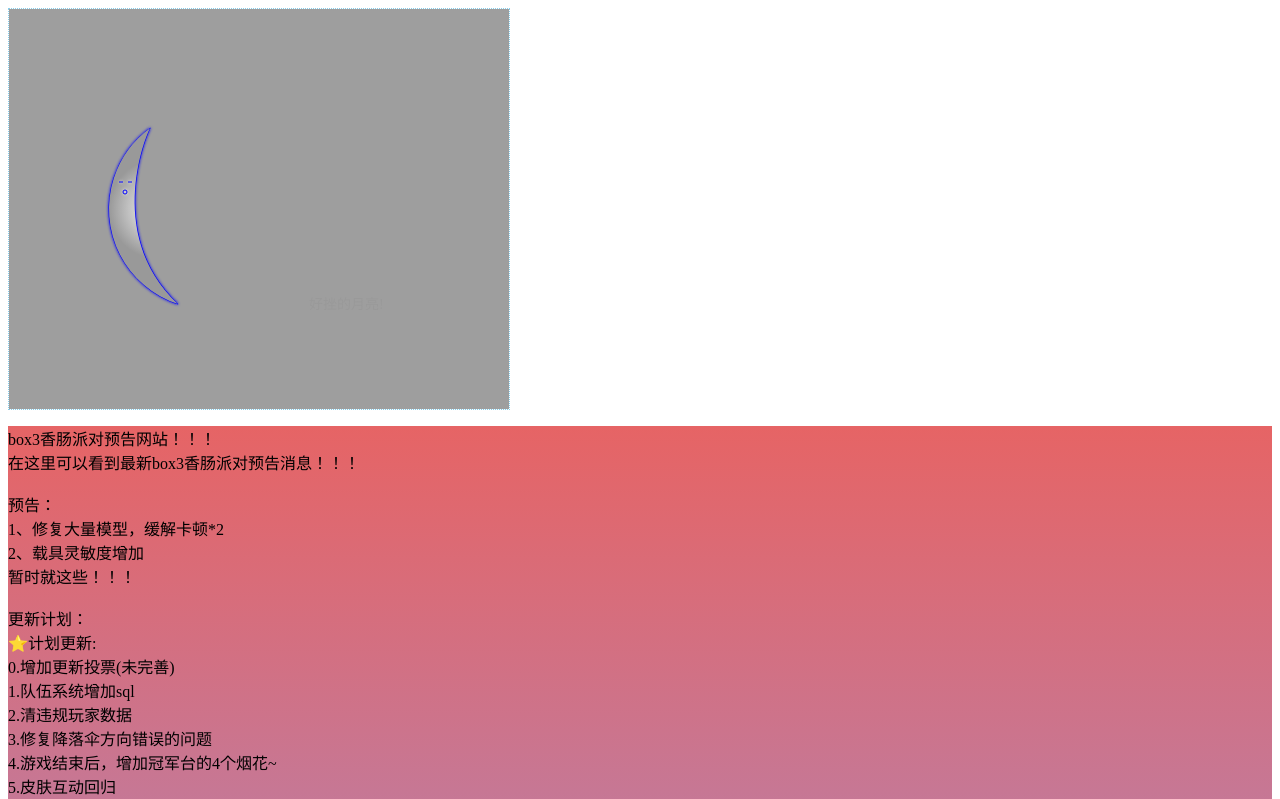
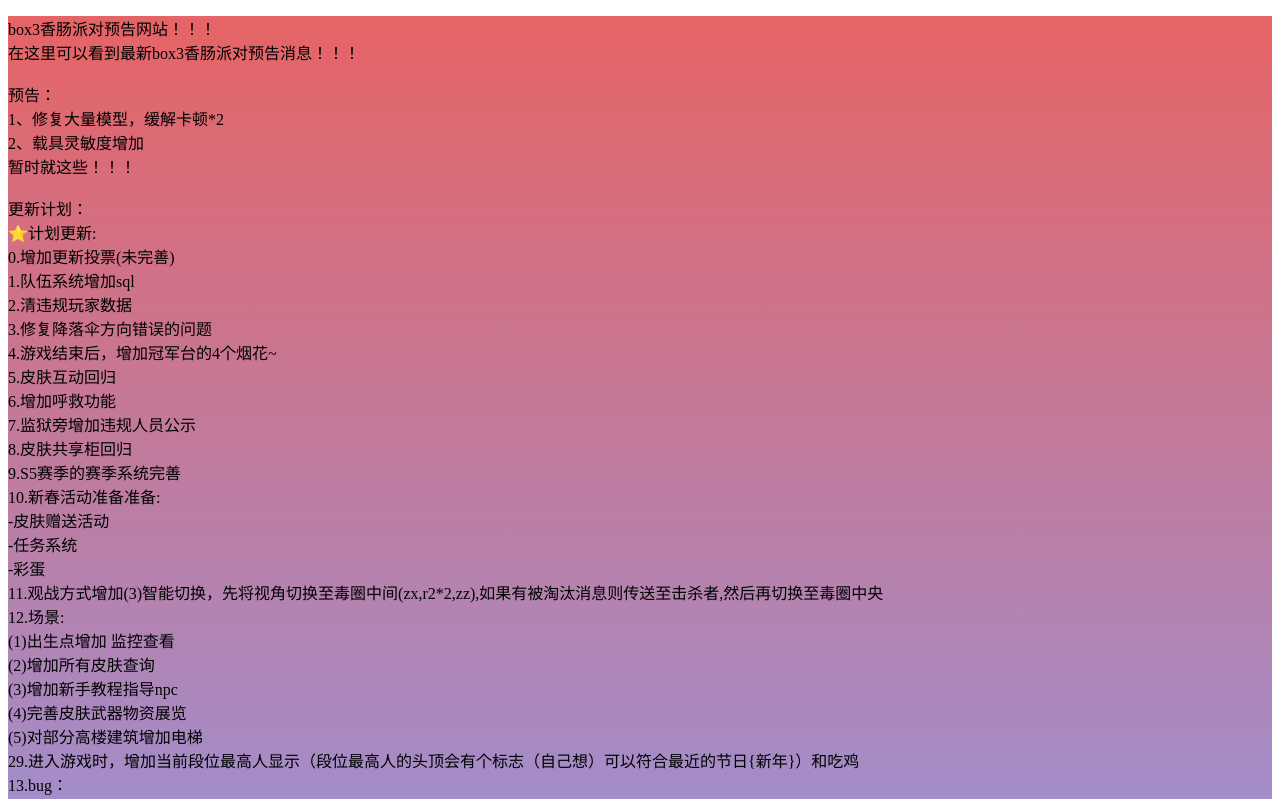
Before and after one commit to yanhun1234/yanhun1234.github.io, a plain HTML site: page box3-Sausage-Party/html/index.html in a window 1280 px wide. Shown: the top 799 px of the page. Drawn offline with Linux system fonts and the light colour scheme.

Commit message:
Update index.html

```diff
--- a/box3-Sausage-Party/html/index.html
+++ b/box3-Sausage-Party/html/index.html
@@ -7,74 +7,8 @@
           href="https://static.box3.codemao.cn/block/QmX5Vw756QtbwTxAZDywii6j8My7SY2J2PGNo3CgyVAp3y.jpg_cover_1024_1024.png"
           type="image/x-icon">
     <link rel="stylesheet" type="text/css" href="./css/attachment.css">
-    <style>
-canvas{
- display: block;border:1px dotted skyblue;
-}
- body{
-  font-family: 微软雅黑;
- }
-
-
-
-    </style>
 </head>
 <body>
-<canvas id="canvas" width="500" height="400"></canvas>
-<script>
- var nimo={};
-window.onload=function(){
- nimo.canvas=document.getElementById('canvas');
- nimo.context=nimo.canvas.getContext('2d');
-
-
- nimo.starBgImg=new Image();
- nimo.starBgImg.src='http://sandbox.runjs.cn/uploads/rs/167/znddwgfj/star-bg.jpg';
- nimo.starBgImg.onload=function(){
-
-  //填充星星背景
-  nimo.statBg=nimo.context.createPattern(nimo.starBgImg,'repeat')
-  nimo.context.rect(0,0,nimo.canvas.width,nimo.canvas.height);
-  nimo.context.fillStyle=nimo.statBg;
-  nimo.context.fill();
-
-  //绘制月亮轮廓
-  nimo.context.beginPath();
-  nimo.context.arc(200,200,100,0.6*Math.PI,1.3*Math.PI);
-  nimo.context.bezierCurveTo(140,119,93,224,169,295)
-
-  //填充月亮轮廓和设置投影
-  nimo.context.shadowColor="blue";
-  nimo.context.shadowBlur=3;
-  nimo.context.strokeStyle="blue";
-  nimo.context.stroke();
-
-  //填充放射渐变给月亮
-  nimo.radialGradient=nimo.context.createRadialGradient(150,200,0,150,200,50);
-  nimo.radialGradient.addColorStop(0,'white')
-  nimo.radialGradient.addColorStop(1,'#999')
-  nimo.context.fillStyle=nimo.radialGradient;
-  nimo.context.fill()
-
-  //绘制月亮的研究和嘴巴
-  nimo.context.shadowColor="white";
-  nimo.context.beginPath();
-  nimo.context.moveTo(110,173);
-  nimo.context.lineTo(114,173);
-  nimo.context.moveTo(119,173);
-  nimo.context.lineTo(123,173);
-  nimo.context.stroke();
-
-  nimo.context.beginPath();
-  nimo.context.arc(116,183,2,0,2*Math.PI);
-  nimo.context.stroke();
-  nimo.context.shadowColor='transparent';
-  nimo.context.font="14px 微软雅黑"
-  nimo.context.fillText('好挫的月亮!',300,300)
- }
-}
-
-</script>
 <p>
     box3香肠派对预告网站！！！
     <br>在这里可以看到最新box3香肠派对预告消息！！！
```
